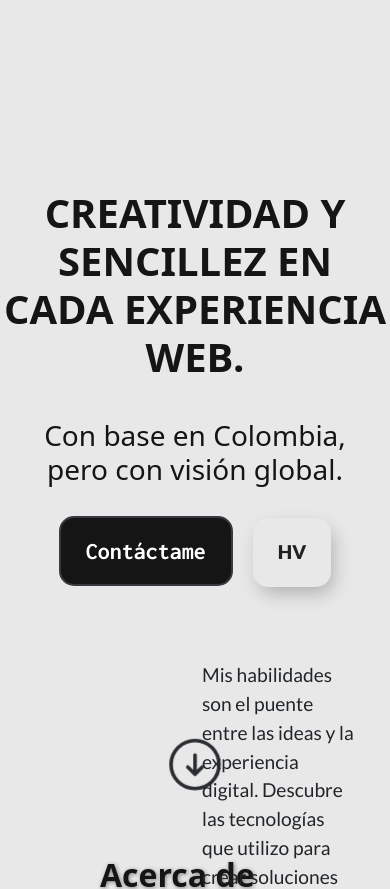
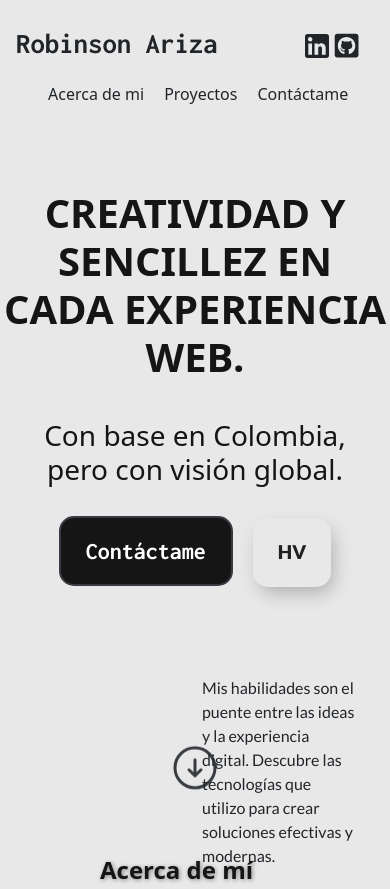
Before and after one commit to Robariza/portafolioWeb, an Angular app in the folder frontend/portafolioWeb/: page / in a window 390 px wide. Shown: the top 889 px of the page. Built offline with nearby package versions, Linux system fonts and the light colour scheme.

Commit message:
[update] media queries nav

```diff
--- a/frontend/portafolioWeb/src/app/app.component.css
+++ b/frontend/portafolioWeb/src/app/app.component.css
@@ -10,3 +10,13 @@ main h2{
     color: var(--colorSecondario);
     margin: 80px 100px 80px;
 }
+
+@media (max-width: 576px) {
+    body {
+        font-size: 1rem;
+    }
+
+    main h2{
+        font-size: 1.5rem;
+    }
+}
--- a/frontend/portafolioWeb/src/app/components/nav/nav.component.css
+++ b/frontend/portafolioWeb/src/app/components/nav/nav.component.css
@@ -18,7 +18,7 @@ nav.scrolled {
 
 .container {
     display: flex;
-    justify-content: space-between;
+    justify-content: space-around;
     padding: 0;
     align-items: center;
     margin: 0 auto;
@@ -41,14 +41,10 @@ ul {
     padding: 0;
 }
 
-li {
-    margin-left: 1rem;
-}
-
 a {
     text-decoration: none;
     color: inherit;
-    font-weight: 500;
+    font-weight: 600;
 }
 
 .icons-social {
@@ -73,45 +69,45 @@ app-form-contact {
     z-index: 1000;
 }
 
-@media (max-width: 768px) {
+/* Responsive */
 
-    ul,
-    a {
-        display: none;
+/* Dispositivos pequeños (<576px) */
+@media (max-width: 576px) {
+    .container{
         flex-direction: column;
-        position: absolute;
-        top: 100%;
-        left: 0;
-        right: 0;
-        background-color: var(--colorPrincipal);
-        box-shadow: 0 2px 4px rgba(0, 0, 0, 0.1);
+        align-items: flex-start;
     }
 
-    ul.show {
-        display: flex;
+    .logo {
+        font-size: 1.8rem;
     }
 
-    li {
-        margin: 0;
+    a {
+        font-weight: 500;
+        font-size: 1rem;
     }
 
-    li a {
-        display: block;
-        padding: 1rem;
+    ul {
+        margin: 1rem 0 0 2rem;
+        align-items: center;
+        gap: 20px;
+    }
+}
+
+/* Dispositivos medianos (576px - 768px) */
+@media (min-width: 576px) and (max-width: 768px) {
+    .container{
+        flex-direction: column;
     }
 
-    .menu-toggle {
-        display: block;
-        background: none;
-        border: none;
-        cursor: pointer;
+    a {
+        font-weight: 500;
+        font-size: 1.2rem;
     }
 
-    .menu-toggle span {
-        display: block;
-        width: 25px;
-        height: 3px;
-        background-color: currentColor;
-        margin: 5px 0;
+    ul {
+        margin-top: 1rem;
+        align-items: center;
+        gap: 3rem;
     }
 }
```
